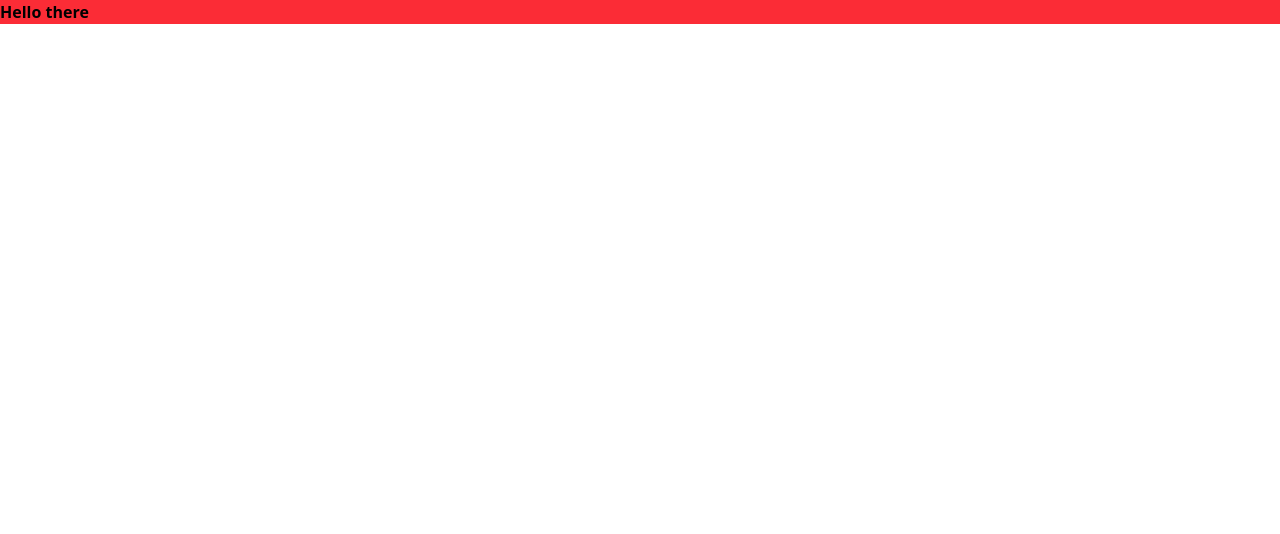
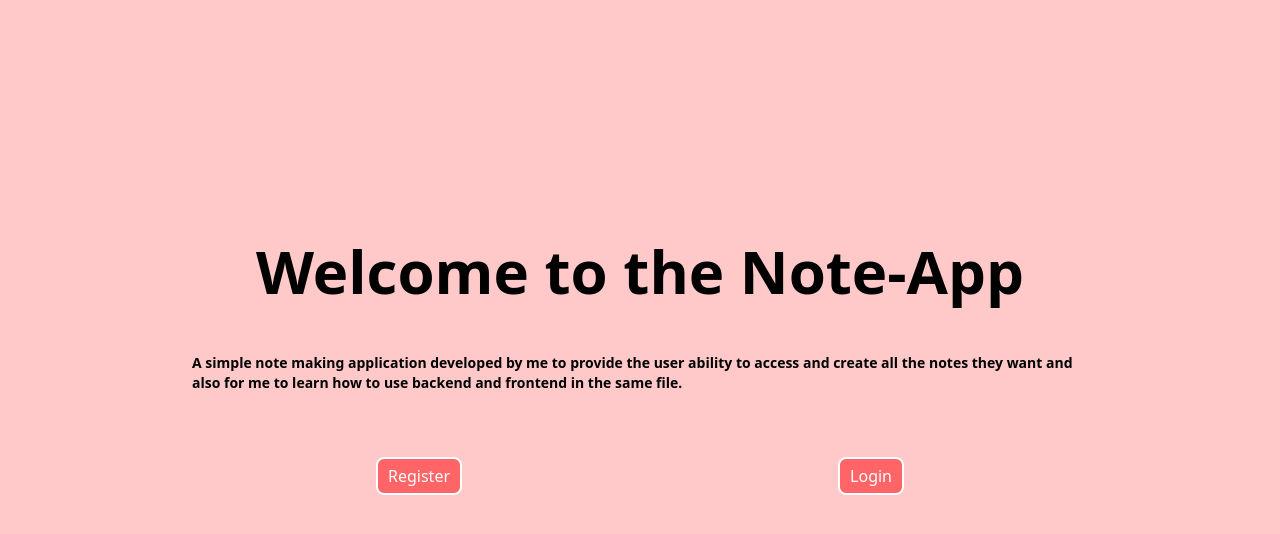
Before and after one commit to Omsh24/Noter, a React (Vite) app in the folder Frontend/: page / in a window 1280 px wide. Shown: the top 534 px of the page. Built offline with nearby package versions, Linux system fonts and the light colour scheme.

Commit message:
Basic frontend setup

```diff
--- a/Frontend/src/App.jsx
+++ b/Frontend/src/App.jsx
@@ -1,12 +1,13 @@
 import { useState } from 'react'
 import './App.css'
+import AppRoutes from './routes/Approutes'
 
 function App() {
   const [count, setCount] = useState(0)
 
   return (
-    <div className='bg-red-500 font-bold'>
-      Hello there
+    <div className='w-full min-h-screen'>
+      <AppRoutes />
     </div>
   )
 }
--- /dev/null
+++ b/Frontend/src/Components/Button.jsx
@@ -0,0 +1,16 @@
+import React from 'react'
+import {useNavigate} from "react-router-dom"
+
+const Button = ({name, navto}) => {
+
+    const navigate = useNavigate()
+
+  return (
+    <div onClick={() => navigate(navto)} className='px-[10px] w-fit py-[5px] rounded-lg border-[2px] border-white text-white bg-red-400
+        hover:bg-red-600 transition-all duration-500'>
+        {name}
+    </div>
+  )
+}
+
+export default Button
--- /dev/null
+++ b/Frontend/src/Pages/Home.jsx
@@ -0,0 +1,30 @@
+import React from 'react'
+import { NavLink, useNavigate } from "react-router-dom"
+
+import Button from '../Components/Button.jsx'
+
+const Home = () => {
+
+    const navigate = useNavigate();
+
+    return (
+        <div className='flex flex-col justify-center gap-y-[10%] align-middle w-full min-h-screen bg-red-200 mx-auto'>
+            <div className='text-6xl font-bold self-center mb-[4%] px-[10%]'>
+                Welcome to the Note-App
+            </div>
+            <p className='text-sm font-semibold self-center w-[70%]'>
+                A simple note making application developed by me to provide the user ability to access and create all the notes they want
+                and also for me to learn how to use backend and frontend in the same file.
+            </p>
+
+            {/* navigation section */}
+            <div className='flex flex-row justify-evenly my-[5%]  '>
+                <Button name="Register" navto="register" />
+                <Button name="Login" navto="login"/>
+            </div>
+
+        </div>
+    )
+}
+
+export default Home
--- /dev/null
+++ b/Frontend/src/Pages/Login.jsx
@@ -0,0 +1,9 @@
+import React from 'react'
+
+const Login = () => {
+  return (
+    <div>Login</div>
+  )
+}
+
+export default Login
--- /dev/null
+++ b/Frontend/src/Pages/Register.jsx
@@ -0,0 +1,11 @@
+import React from 'react'
+
+const Register = () => {
+  return (
+    <div>
+        Hello there
+    </div>
+  )
+}
+
+export default Register
--- a/Frontend/src/index.css
+++ b/Frontend/src/index.css
@@ -1,4 +1,8 @@
+@tailwind utilities;
+
 @import "tailwindcss";
+
+
 
 *{
   margin: 0;
--- /dev/null
+++ b/Frontend/src/routes/AppRoutes.jsx
@@ -0,0 +1,19 @@
+import React from 'react'
+import Home from '../Pages/Home'
+import { BrowserRouter, Routes, Route } from "react-router-dom"
+import Register from '../Pages/Register'
+import Login from '../Pages/Login'
+
+const Approutes = () => {
+  return (
+    <BrowserRouter>
+        <Routes>
+          <Route path="/" element={<Home />} />
+          <Route path='/register' element={<Register />} />
+          <Route path='/login' element={<Login />} />
+        </Routes>
+    </BrowserRouter>
+  )
+}
+
+export default Approutes
```
Also changed, not shown: package.json (added, +11 -0 lines), 2 other files (tests, documents, lock files or other folders).
